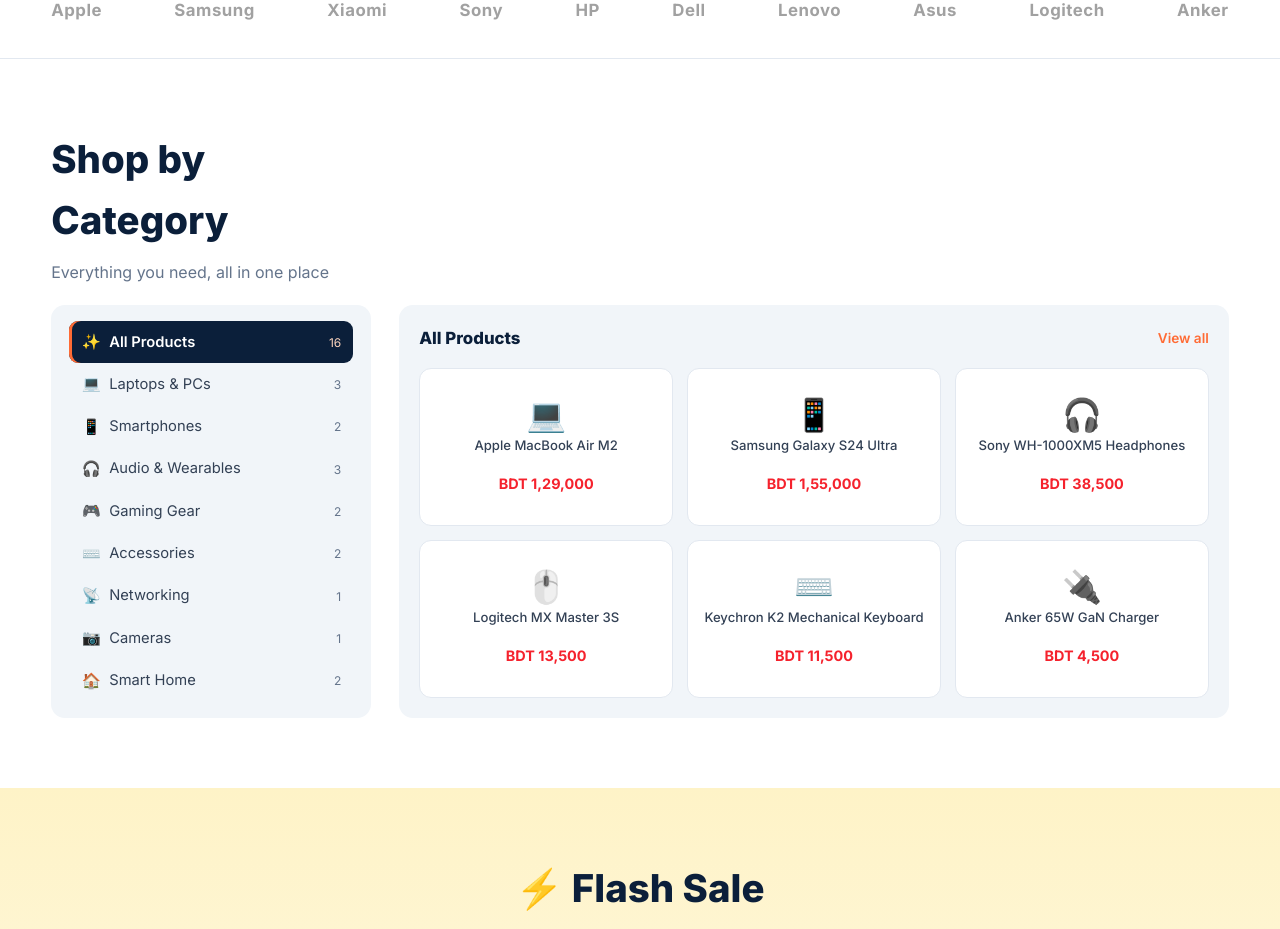
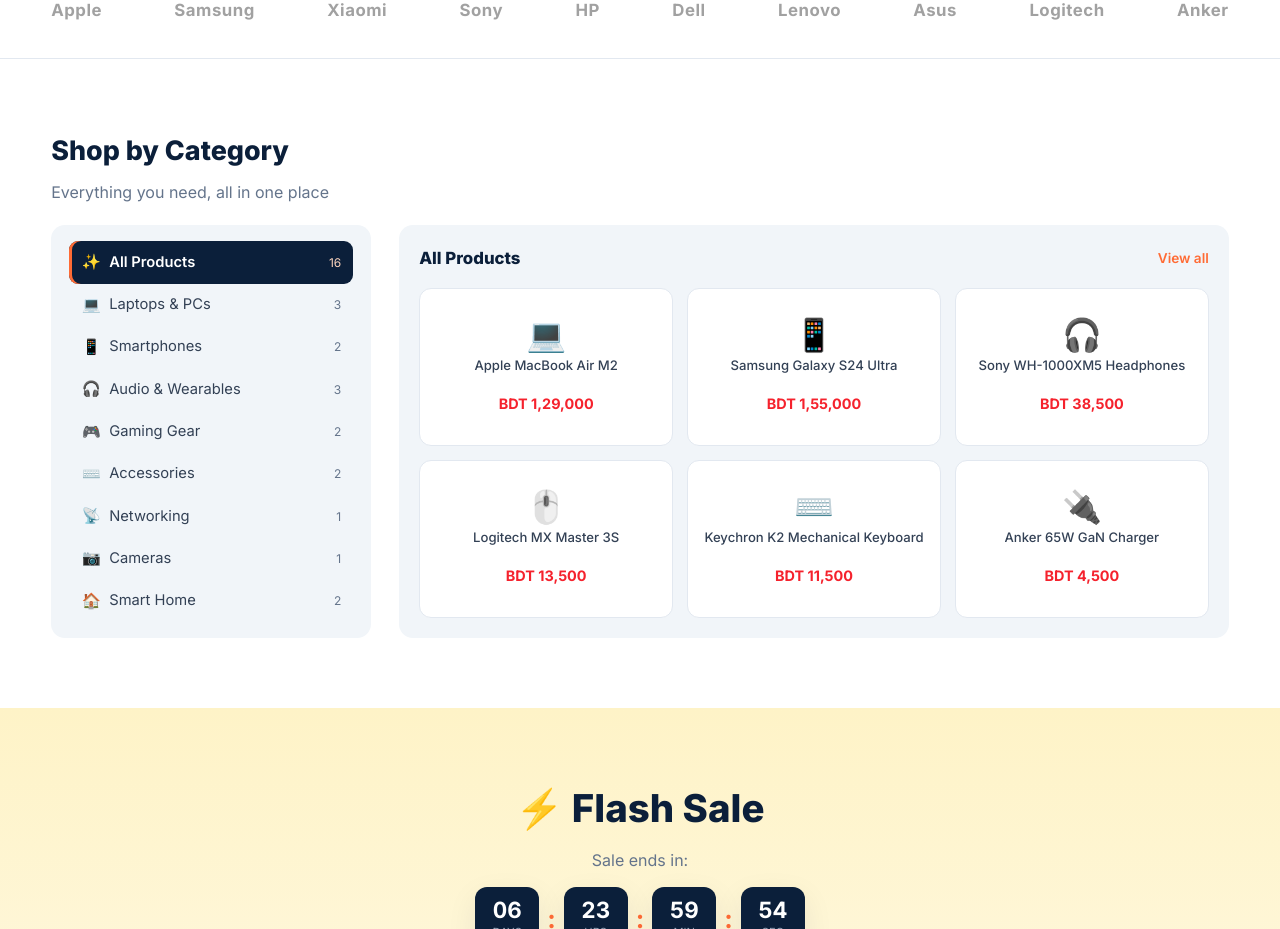
Before and after one commit to jibonhossain752-ctrl/technest-bd, a Next.js app: page / in a window 1280 px wide. Shown: the part 780-1709 px from the top of the page. Built offline with nearby package versions, Linux system fonts and the light colour scheme.

Commit message:
feat: add Categories heading to shop sidebar, guarantee no-wrap home heading

```diff
--- a/src/app/globals.css
+++ b/src/app/globals.css
@@ -590,6 +590,11 @@
   margin-bottom: 20px;
 }
 
+.categories .section-head h2 {
+  white-space: nowrap;
+  font-size: clamp(1.35rem, 2.1vw, 2.05rem);
+}
+
 .categories-layout {
   display: grid;
   grid-template-columns: 320px 1fr;
@@ -1311,6 +1316,14 @@
 .shop-sidebar {
   position: sticky;
   top: 96px;
+}
+
+.shop-sidebar-heading {
+  font-size: 1.05rem;
+  font-weight: 800;
+  color: var(--dark);
+  text-align: left;
+  margin-bottom: 12px;
 }
 
 .shop-cat-strip-wrap {
--- a/src/components/ShopCatalog.tsx
+++ b/src/components/ShopCatalog.tsx
@@ -127,6 +127,7 @@
         className={`container shop-layout${hideCategoriesMobile ? ' shop-hide-cats-mobile' : ''}`}
       >
         <aside className="shop-sidebar">
+          <h3 className="shop-sidebar-heading">Categories</h3>
           <div className="cat-panel">{sidebarLinks}</div>
         </aside>
 
```
